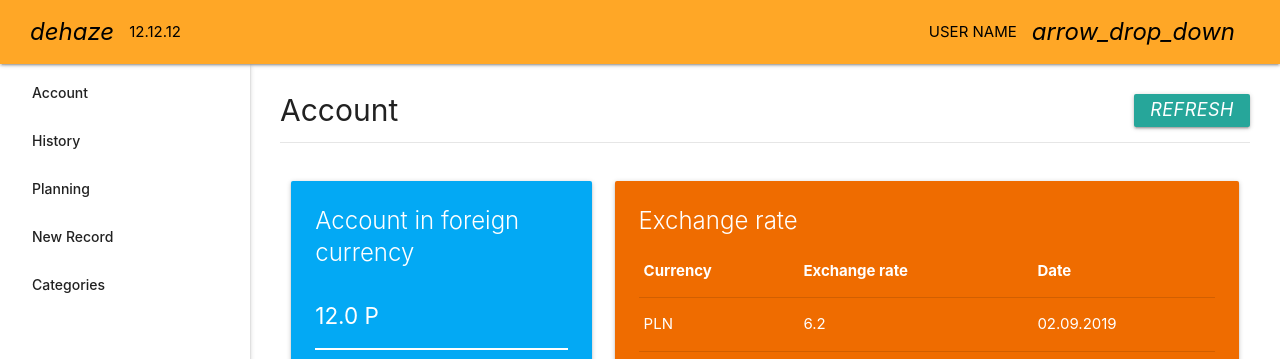
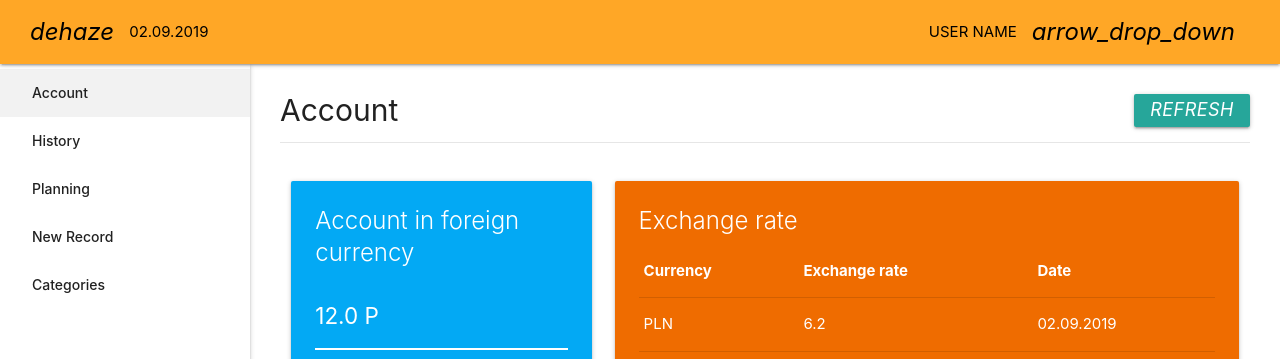
Before and after one commit to yanaholoborodko/vue-budget-tracker, a Vue app: page / in a window 1280 px wide. Shown: the top 359 px of the page. Built offline with nearby package versions, Linux system fonts and the light colour scheme; the HTML template or start-up script is replaced by a standard one.

Commit message:
Making Navbar and Sidebar separate components
+ Handling sidebar state and navbar routing

```diff
--- /dev/null
+++ b/src/components/app/Navbar.vue
@@ -0,0 +1,36 @@
+<template>
+  <nav class="navbar orange lighten-1">
+    <div class="nav-wrapper">
+      <div class="navbar-left">
+        <a href="#" @click.prevent="$emit('burger')">
+          <i class="material-icons black-text">dehaze</i>
+        </a>
+        <span class="black-text">02.09.2019</span>
+      </div>
+
+      <ul class="right hide-on-small-and-down">
+        <li>
+          <a class="dropdown-trigger black-text"
+             href="#" data-target="dropdown">
+            USER NAME
+            <i class="material-icons right">arrow_drop_down</i>
+          </a>
+
+          <ul id='dropdown' class='dropdown-content'>
+            <li>
+              <a href="#" class="black-text">
+                <i class="material-icons">account_circle</i>Profile
+              </a>
+            </li>
+            <li class="divider" tabindex="-1"></li>
+            <li>
+              <a href="#" class="black-text">
+                <i class="material-icons">assignment_return</i>Log out
+              </a>
+            </li>
+          </ul>
+        </li>
+      </ul>
+    </div>
+  </nav>
+</template>
--- /dev/null
+++ b/src/components/app/Sidebar.vue
@@ -0,0 +1,31 @@
+<template>
+    <ul class="sidenav app-sidenav" :class="{open : value}">
+
+      <router-link
+        v-for="link in links"
+        :key="link.url"
+        tag="li"
+        active-class="active"
+        :to="link.url"
+        :exact="link.exact"
+      >
+        <a href="#" class="waves-effect waves-orange pointer">{{link.title}}</a>
+      </router-link>
+
+    </ul>
+</template>
+
+<script>
+  export default {
+    props: ['value'],
+    data: () => ({
+      links: [
+        {title:'Account', url:'/', exact: "true"},
+        {title:'History', url:'/history'},
+        {title:'Planning', url:'/planning'},
+        {title:'New Record', url:'/record'},
+        {title:'Categories', url:'/categories'}
+      ]
+    })
+  }
+</script>
--- a/src/layouts/MainLayout.vue
+++ b/src/layouts/MainLayout.vue
@@ -1,62 +1,10 @@
 <template>
   <div class="app-main-layout">
-    <nav class="navbar orange lighten-1">
-      <div class="nav-wrapper">
-        <div class="navbar-left">
-          <a href="#">
-            <i class="material-icons black-text">dehaze</i>
-          </a>
-          <span class="black-text">12.12.12</span>
-        </div>
 
-        <ul class="right hide-on-small-and-down">
-          <li>
-            <a
-                    class="dropdown-trigger black-text"
-                    href="#"
-                    data-target="dropdown"
-            >
-              USER NAME
-              <i class="material-icons right">arrow_drop_down</i>
-            </a>
+    <Navbar @burger="isOpen = !isOpen"/>
+    <Sidebar v-model="isOpen" />
 
-            <ul id='dropdown' class='dropdown-content'>
-              <li>
-                <a href="#" class="black-text">
-                  <i class="material-icons">account_circle</i>Profile
-                </a>
-              </li>
-              <li class="divider" tabindex="-1"></li>
-              <li>
-                <a href="#" class="black-text">
-                  <i class="material-icons">assignment_return</i>Log out
-                </a>
-              </li>
-            </ul>
-          </li>
-        </ul>
-      </div>
-    </nav>
-
-    <ul class="sidenav app-sidenav open">
-      <li>
-        <a href="#" class="waves-effect waves-orange pointer">Account</a>
-      </li>
-      <li>
-        <a href="#" class="waves-effect waves-orange pointer">History</a>
-      </li>
-      <li>
-        <a href="#" class="waves-effect waves-orange pointer">Planning</a>
-      </li>
-      <li>
-        <a href="#" class="waves-effect waves-orange pointer">New Record</a>
-      </li>
-      <li>
-        <a href="#" class="waves-effect waves-orange pointer">Categories</a>
-      </li>
-    </ul>
-
-    <main class="app-content">
+    <main class="app-content" :class="{full : !isOpen}">
       <div class="app-page">
         <router-view />
       </div>
@@ -69,3 +17,18 @@
     </div>
   </div>
 </template>
+
+<script>
+import Navbar from '@/components/app/Navbar.vue'
+import Sidebar from '@/components/app/Sidebar.vue'
+
+export default {
+  name: 'main-layout',
+  data: () => ({
+    isOpen: true,
+  }),
+  components: {
+    Navbar, Sidebar
+  }
+}
+</script>
```
